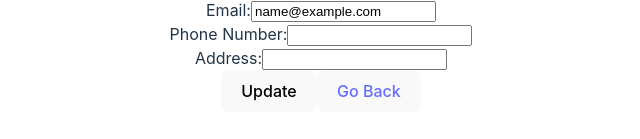
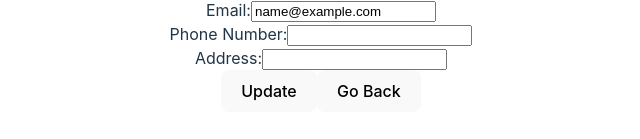
Before and after one commit to ZefAnderson/Stu-Reg-Capstone, a React (Vite) app in the folder client/: page /updateuser in a window 1280 px wide. Shown: the part 393-532 px from the top of the page, without its empty margins (319-959 px from the left). Built offline with nearby package versions, Linux system fonts and the light colour scheme; sample sign-in values are in the browser's storage.

Commit message:
protected routes implemented

```diff
--- a/client/src/App.jsx
+++ b/client/src/App.jsx
@@ -37,17 +37,33 @@ export default function App() {
   return (
       <Routes>
         <Route path='/' element={<LoginPage />} />
-        <Route path='admin' element={<AdminPage />} />
+        <Route path='admin' element={
+          <Protected isLoggedIn={isLoggedIn}>
+            <AdminPage />
+          </Protected>
+        } />
         <Route path='courses' element={<CoursesPage />} />
-        <Route path='usercourses' element={<UserCoursesPage />} />
+        <Route path='usercourses' element={
+          <Protected isLoggedIn={isLoggedIn}>
+            <UserCoursesPage />
+          </Protected>
+        } />
         <Route path='registration' element={<RegistrationPage />} />
         <Route path='student' element={
           <Protected isLoggedIn={isLoggedIn}>
             <StudentPage />
           </Protected>
         } />
-        <Route path='updateuser' element={<UpdateUserPage />} />
-        <Route path='userlist' element={<UserListPage />} />
+        <Route path='updateuser' element={
+          <Protected isLoggedIn={isLoggedIn}>
+            <UpdateUserPage />
+          </Protected>
+        } />
+        <Route path='userlist' element={
+          <Protected isLoggedIn={isLoggedIn}>
+            <UserListPage />
+          </Protected>
+        } />
       </Routes>
   );
 };
--- a/client/src/Pages/AdminPage.jsx
+++ b/client/src/Pages/AdminPage.jsx
@@ -1,5 +1,5 @@
 import { useState, useEffect } from "react"
-import { NavLink } from "react-router-dom";
+import { NavLink, useNavigate } from "react-router-dom";
 
 export function AdminPage() {
     const [user, setUser] = useState([]);
@@ -33,9 +33,11 @@ export function AdminPage() {
         )
     })
 
+    const navigate = useNavigate();
+
     const handleLogout = () => {
         localStorage.clear();
-        window.location.href = "/";
+        navigate("/");
     }
 
     return (
--- a/client/src/Pages/CoursesPage.jsx
+++ b/client/src/Pages/CoursesPage.jsx
@@ -1,5 +1,5 @@
 import { useState, useEffect } from "react"
-import { NavLink } from "react-router-dom";
+import { NavLink, useNavigate } from "react-router-dom";
 
 export function CoursesPage() {
     const [courseData, setCourseData] = useState([]);
@@ -19,6 +19,8 @@ export function CoursesPage() {
         }
         fetchData();
     }, []);
+
+    const navigate = useNavigate();
 
     async function handleRegister(courseid) {
     //    alert(`Register button pressed for ${courseid}`);
@@ -47,7 +49,7 @@ export function CoursesPage() {
             console.error('Error updating user data:', response.statusText);
             return;
         }
-        window.location.href = "/courses";
+        navigate("/courses");
 
     }
 
--- a/client/src/Pages/LoginPage.jsx
+++ b/client/src/Pages/LoginPage.jsx
@@ -3,7 +3,6 @@ import { NavLink, useNavigate } from "react-router-dom";
 import LoginModal from "../Modals/LoginModal";
 
 export function LoginPage({ setIsLoggedIn }) {
-    console.log("setIsLoggedIn prop value:", setIsLoggedIn)
     const [username, setUsername] = useState('');
     const [password, setPassword] = useState('');
     const [modalData, setModalData] = useState(false);
--- a/client/src/Pages/StudentPage.jsx
+++ b/client/src/Pages/StudentPage.jsx
@@ -1,5 +1,5 @@
 import { useState, useEffect } from "react"
-import { NavLink } from "react-router-dom";
+import { NavLink, useNavigate } from "react-router-dom";
 
 export function StudentPage() {
     const [user, setUser] = useState([]);
@@ -33,9 +33,11 @@ export function StudentPage() {
         )
     })
 
+    const navigate = useNavigate();
+
     const handleLogout = () => {
         localStorage.clear();
-        window.location.href = "/";
+        navigate("/");
     }
 
     return (
--- a/client/src/Pages/UpdateUserPage.jsx
+++ b/client/src/Pages/UpdateUserPage.jsx
@@ -1,5 +1,5 @@
 import { useState, useEffect } from "react"
-import { NavLink } from "react-router-dom";
+import { NavLink, useNavigate } from "react-router-dom";
 
 export function UpdateUserPage() {
     const [username, setUsername] = useState('');
@@ -40,6 +40,8 @@ export function UpdateUserPage() {
         }
     }, []);
 
+    const navigate = useNavigate();
+
     const handleSubmit = async (e) => {
         e.preventDefault();
         try {
@@ -64,11 +66,19 @@ export function UpdateUserPage() {
                 console.error('Error updating user data:', response.statusText);
                 return;
             }
-            window.location.href = isUserAdmin ? "/admin" : "/student";
-        } catch (error) {
+            const route = isUserAdmin ? "/admin" : "/student";
+            navigate(route);
+    } catch (error) {
             console.error('Error updating user data:', error);
         }
     };
+
+    const handleReturn = () => {
+        const token = window.localStorage.getItem('token');
+        const isUserAdmin = isTokenAdmin(token);
+        const route = isUserAdmin ? "/admin" : "/student";
+        navigate(route);
+    }
 
     const isTokenAdmin = (token) => {
         try {
@@ -138,8 +148,8 @@ export function UpdateUserPage() {
                 </label>
                 <br />
                 <button type="submit">Update</button>
-                <button>
-                    <NavLink to='/student'>Go Back</NavLink>
+                <button onClick={handleReturn}>
+                    Go Back
                 </button>
             </form>
         </div>
```
